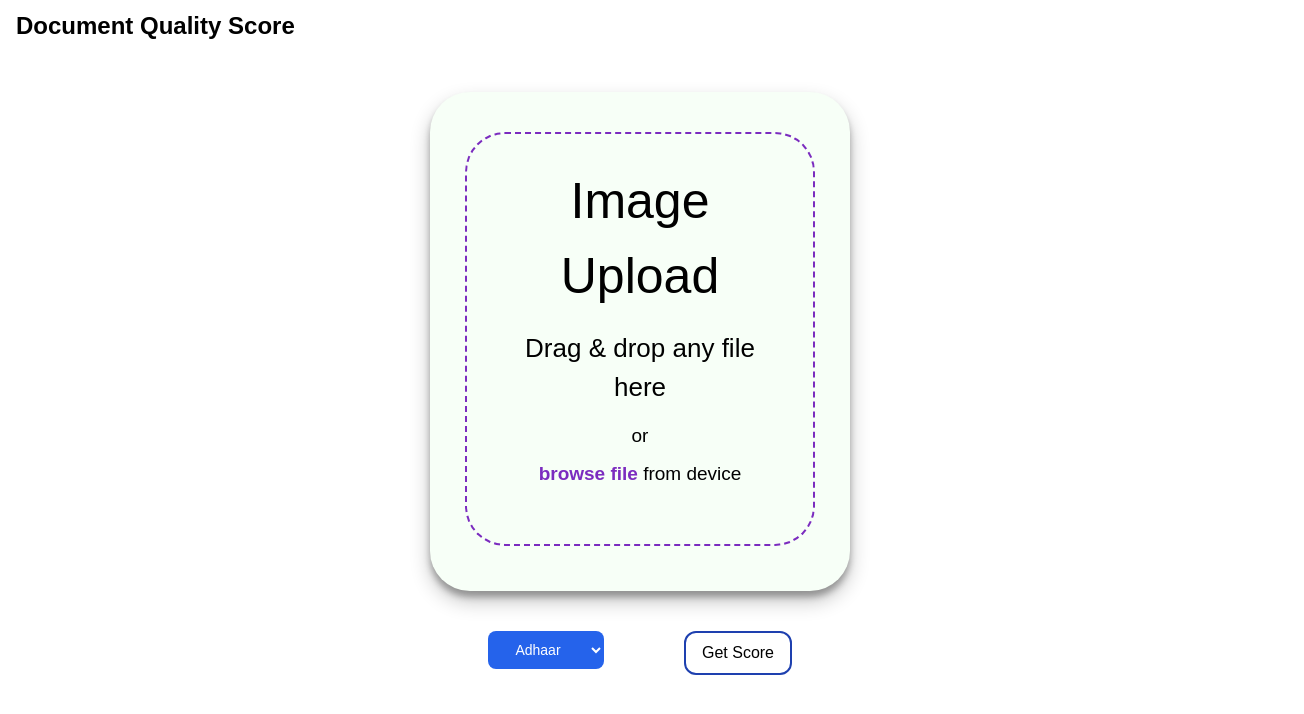
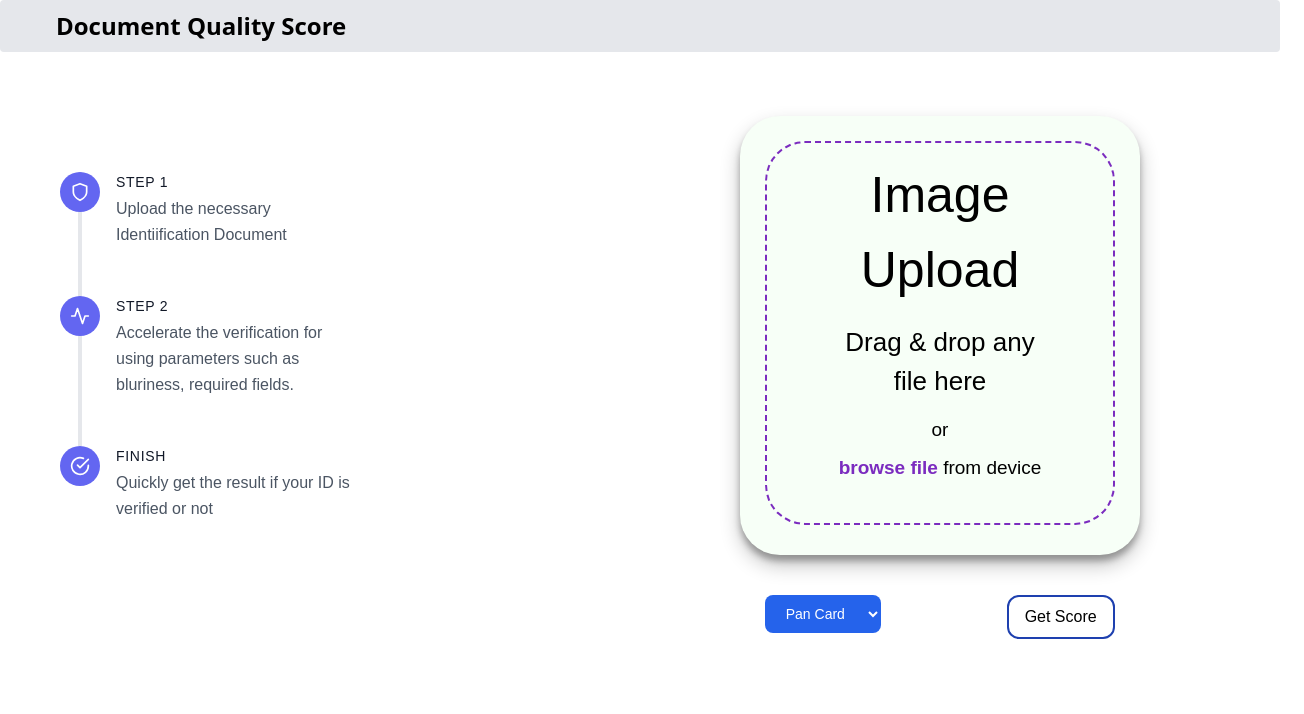
Before and after one commit to deepdarshan21/doc-quality-score, a Next.js app: page / in a window 1280 px wide. Shown: the top 714 px of the page, 1304 px wide, since content can reach past the window. Built offline with nearby package versions, Linux system fonts and the light colour scheme.

Commit message:
home page update
Signed-off-by: Deepdarshan <deepdarshan21@gmail.com>

```diff
--- a/pages/index.js
+++ b/pages/index.js
@@ -5,10 +5,10 @@ import { BsFillPatchCheckFill, BsFillPatchExclamationFill } from "react-icons/bs
 import { AiFillFileImage } from "react-icons/ai";
 
 export default function Result() {
-    const [loading, setLoading] = useState(true);
+    const [loading, setLoading] = useState(false);
     const [showScore, setShowScore] = useState(false);
     const [uploadedFiles, setUploadedFiles] = useState([]);
-    const [typeOfIdentity, changeTypeOfIdentity] = useState("Adhaar");
+    const [typeOfIdentity, changeTypeOfIdentity] = useState("Pan Card");
 
     const getScore = (evt) => {
         evt.preventDefault();
@@ -32,10 +32,10 @@ export default function Result() {
 
     return (
         <>
-            <nav className="bg-white border-gray-200 px-2 sm:px-4 py-2.5 rounded">
-                <div className="container flex flex-wrap justify-between items-center mx-auto">
-                    <a href="#" className="flex items-center">
-                        <span className="self-center text-2xl font-semibold whitespace-nowrap">
+            <nav className="bg-gray-200 border-gray-200 px-2 sm:px-4 py-2.5 rounded">
+                <div className="container flex flex-wrap justify-between items-center mx-10">
+                    <a href="" className="flex items-center">
+                        <span className="self-center text-2xl font-sans font-bold whitespace-nowrap">
                             Document Quality Score
                         </span>
                     </a>
@@ -78,7 +78,97 @@ export default function Result() {
             )}
 
             {!showScore && (
-                <div className="flex flex-col items-center mt-10">
+                <div className="grid grid-cols-2 mx-10">
+                    <div>
+                        <section className="text-gray-600 body-font">
+                            <div className="container px-5 py-24 mx-auto flex flex-wrap">
+                                <div className="flex flex-wrap w-full">
+                                    <div className="lg:w-3/5 md:w-1/2 md:pr-10 md:py-6">
+                                        <div className="flex relative pb-12">
+                                            <div className="h-full w-10 absolute inset-0 flex items-center justify-center">
+                                                <div className="h-full w-1 bg-gray-200 pointer-events-none"></div>
+                                            </div>
+                                            <div className="flex-shrink-0 w-10 h-10 rounded-full bg-indigo-500 inline-flex items-center justify-center text-white relative z-10">
+                                                <svg
+                                                    fill="none"
+                                                    stroke="currentColor"
+                                                    stroke-linecap="round"
+                                                    stroke-linejoin="round"
+                                                    stroke-width="2"
+                                                    className="w-5 h-5"
+                                                    viewBox="0 0 24 24"
+                                                >
+                                                    <path d="M12 22s8-4 8-10V5l-8-3-8 3v7c0 6 8 10 8 10z"></path>
+                                                </svg>
+                                            </div>
+                                            <div className="flex-grow pl-4">
+                                                <h2 className="font-medium title-font text-sm text-gray-900 mb-1 tracking-wider">
+                                                    STEP 1
+                                                </h2>
+                                                <p className="leading-relaxed">
+                                                    Upload the necessary Identiification Document
+                                                </p>
+                                            </div>
+                                        </div>
+                                        <div className="flex relative pb-12">
+                                            <div className="h-full w-10 absolute inset-0 flex items-center justify-center">
+                                                <div className="h-full w-1 bg-gray-200 pointer-events-none"></div>
+                                            </div>
+                                            <div className="flex-shrink-0 w-10 h-10 rounded-full bg-indigo-500 inline-flex items-center justify-center text-white relative z-10">
+                                                <svg
+                                                    fill="none"
+                                                    stroke="currentColor"
+                                                    stroke-linecap="round"
+                                                    stroke-linejoin="round"
+                                                    stroke-width="2"
+                                                    className="w-5 h-5"
+                                                    viewBox="0 0 24 24"
+                                                >
+                                                    <path d="M22 12h-4l-3 9L9 3l-3 9H2"></path>
+                                                </svg>
+                                            </div>
+                                            <div className="flex-grow pl-4">
+                                                <h2 className="font-medium title-font text-sm text-gray-900 mb-1 tracking-wider">
+                                                    STEP 2
+                                                </h2>
+                                                <p className="leading-relaxed">
+                                                    Accelerate the verification for using parameters
+                                                    such as bluriness, required fields.
+                                                </p>
+                                            </div>
+                                        </div>
+                                        <div className="flex relative">
+                                            <div className="flex-shrink-0 w-10 h-10 rounded-full bg-indigo-500 inline-flex items-center justify-center text-white relative z-10">
+                                                <svg
+                                                    fill="none"
+                                                    stroke="currentColor"
+                                                    stroke-linecap="round"
+                                                    stroke-linejoin="round"
+                                                    stroke-width="2"
+                                                    className="w-5 h-5"
+                                                    viewBox="0 0 24 24"
+                                                >
+                                                    <path d="M22 11.08V12a10 10 0 11-5.93-9.14"></path>
+                                                    <path d="M22 4L12 14.01l-3-3"></path>
+                                                </svg>
+                                            </div>
+                                            <div className="flex-grow pl-4">
+                                                <h2 className="font-medium title-font text-sm text-gray-900 mb-1 tracking-wider">
+                                                    FINISH
+                                                </h2>
+                                                <p className="leading-relaxed">
+                                                    Quickly get the result if your ID is verified or
+                                                    not
+                                                </p>
+                                            </div>
+                                        </div>
+                                    </div>
+                                </div>
+                            </div>
+                        </section>
+                    </div>
+                    <div>
+                        <div className="flex flex-col items-center mt-16">
                             <div className="upload-files-container">
                                 <div className="drag-file-area">
                                     <span className="material-icons-outlined upload-icon">
@@ -97,7 +187,7 @@ export default function Result() {
                                                 accept="image/*"
                                                 onChange={handleFileEvent}
                                             />
-                                    <span className="browse-files-text">browse file{" "}</span>
+                                            <span className="browse-files-text">browse file </span>
                                             <span>from device</span>
                                         </span>
                                     </label>
@@ -122,8 +212,9 @@ export default function Result() {
                                     })}
                                 </div>
                             </div>
+                        </div>
 
-                    <div className="flex flex-row space-x-20 mt-10">
+                        <div className="flex flex-row justify-evenly mt-10">
                             <span>
                                 <select
                                     id="dropdownDefault"
@@ -166,6 +257,7 @@ export default function Result() {
                             </span>
                         </div>
                     </div>
+                </div>
             )}
         </>
     );
--- a/styles/globals.css
+++ b/styles/globals.css
@@ -194,8 +194,8 @@ body {
 }
 .upload-files-container {
 	background-color: #f7fff7;
-	width: 420px;
-	padding: 30px 60px;
+	width: 400px;
+	padding: 15px 60px;
 	border-radius: 40px;
 	display: flex;
    	align-items: center;
@@ -207,7 +207,7 @@ body {
 	border: 2px dashed #7b2cbf;
 	border-radius: 40px;
 	margin: 10px 0 15px;
-	padding: 30px 50px;
+	padding: 15px 60px;
 	width: 350px;
 	text-align: center;
 }
```
Lines whose indentation alone changed are shown as unchanged.
